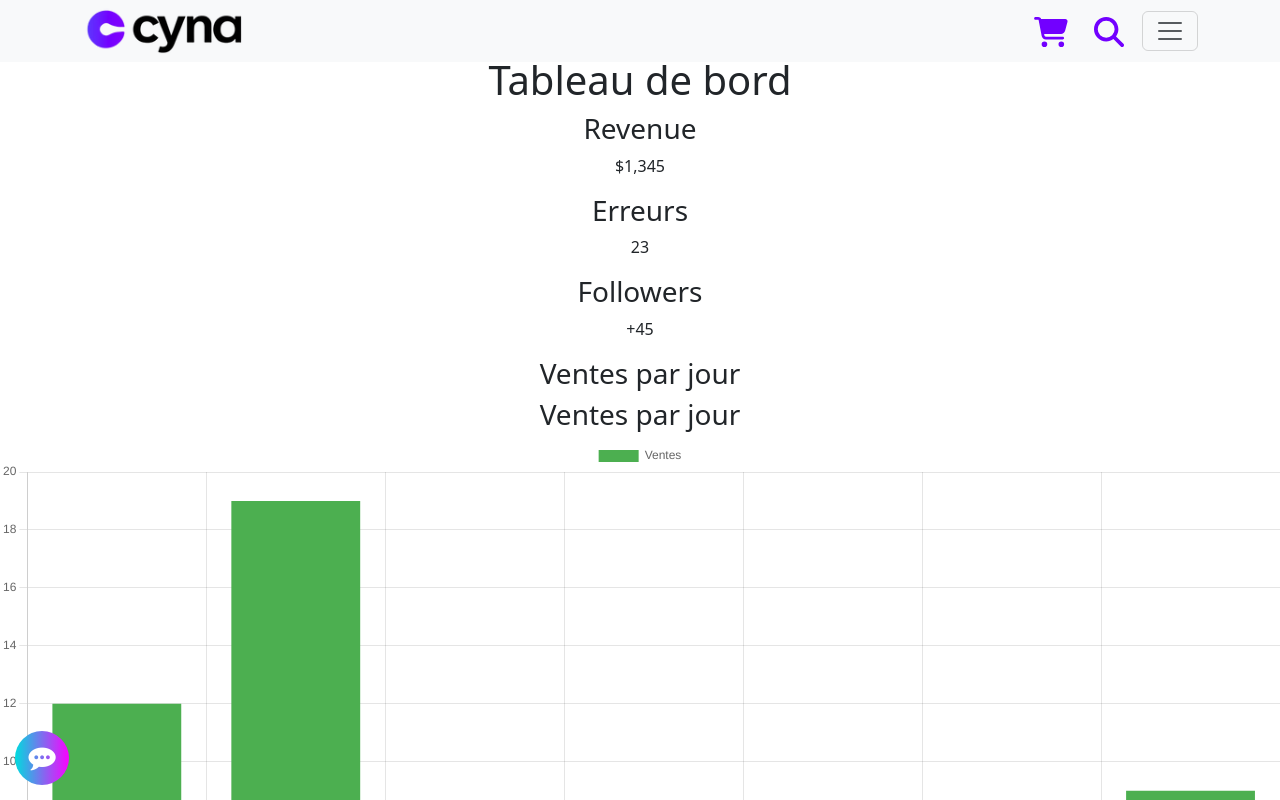
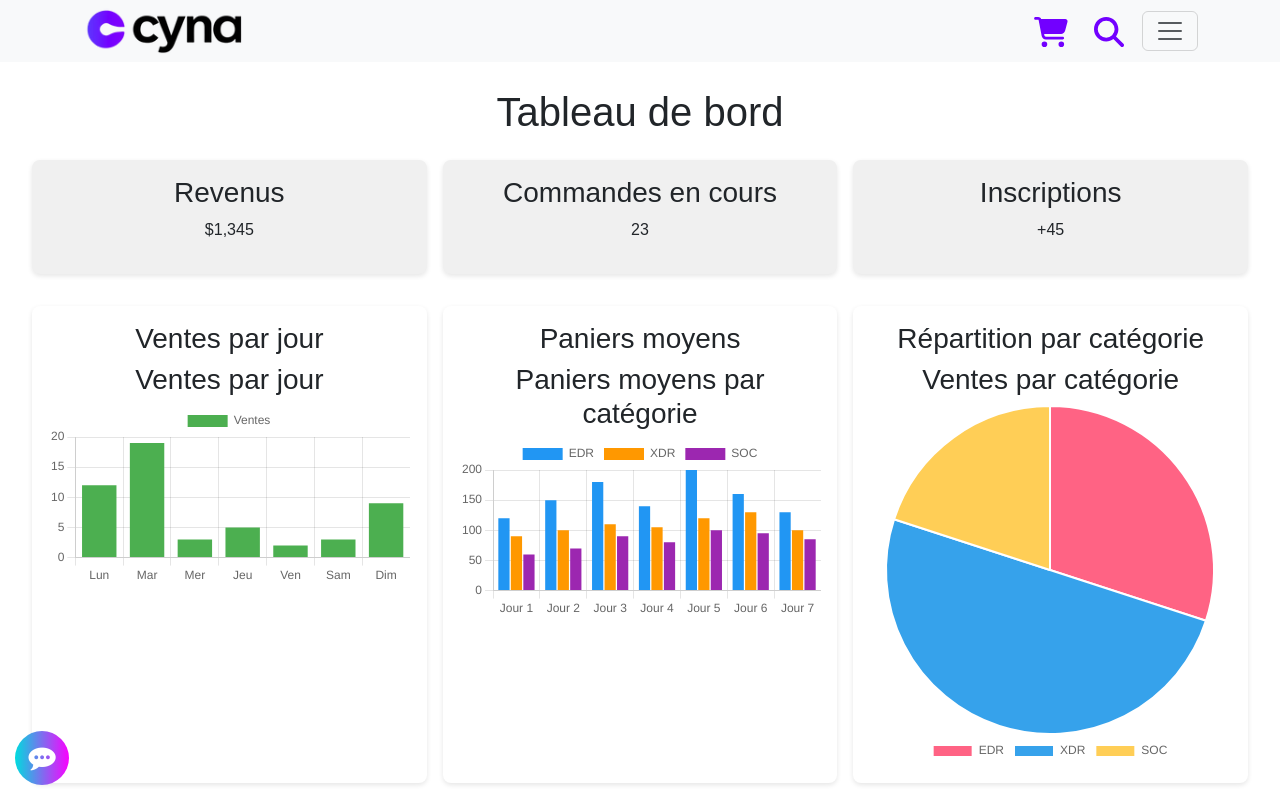
Before and after one commit to mliebaut/JohnCyna, a Vue app in the folder Cyna-Front/: page /backoffice/dashboard in a window 1280 px wide. Shown: the top 800 px of the page. Built offline with nearby package versions, Linux system fonts and the light colour scheme.

Commit message:
Ajout dashboard vue avec charts

```diff
--- a/Cyna-Front/src/components/charts/Dashboard.vue
+++ b/Cyna-Front/src/components/charts/Dashboard.vue
@@ -5,15 +5,15 @@
     <!-- Statistiques simples -->
     <div class="stats">
       <div class="stat-box">
-        <h3>Revenue</h3>
+        <h3>Revenus</h3>
         <p>$1,345</p>
       </div>
       <div class="stat-box">
-        <h3>Erreurs</h3>
+        <h3>Commandes en cours</h3>
         <p>23</p>
       </div>
       <div class="stat-box">
-        <h3>Followers</h3>
+        <h3>Inscriptions</h3>
         <p>+45</p>
       </div>
     </div>
@@ -40,4 +40,48 @@
 import SalesPerDayChart from './SalesPerDayChart.vue'
 import AvgBasketChart from './AvgBasketChart.vue'
 import SalesByCategoryChart from './SalesByCategoryChart.vue'
-</script
+</script>
+
+<style>
+.dashboard-container {
+  padding: 2rem;
+  font-family: sans-serif;
+}
+
+h1 {
+  margin-bottom: 1.5rem;
+}
+
+/* Stats Section */
+.stats {
+  display: flex;
+  justify-content: space-between;
+  gap: 1rem;
+  margin-bottom: 2rem;
+}
+
+.stat-box {
+  flex: 1;
+  background-color: #f0f0f0;
+  padding: 1rem;
+  text-align: center;
+  border-radius: 8px;
+  box-shadow: 0 2px 5px rgba(0, 0, 0, 0.1);
+}
+
+/* Charts Section */
+.charts {
+  display: flex;
+  justify-content: space-between;
+  gap: 1rem;
+}
+
+.chart {
+  flex: 1;
+  background-color: #fff;
+  padding: 1rem;
+  border-radius: 8px;
+  box-shadow: 0 2px 5px rgba(0, 0, 0, 0.1);
+}
+
+</style>
```
